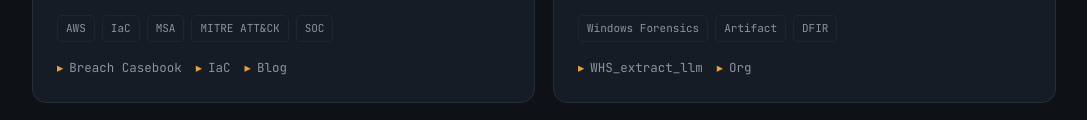
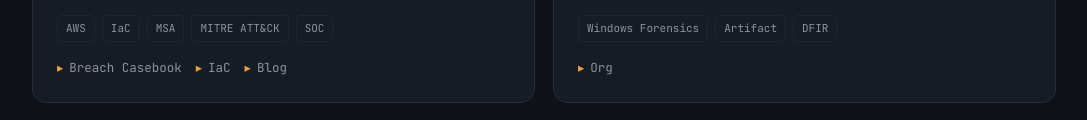
Before and after one commit to annseojin/annseojin.github.io, a plain HTML site: page index.html in a window 1280 px wide. Shown: the part 1724-1844 px from the top of the page, without its empty margins (96-1183 px from the left). Drawn offline with Linux system fonts and the light colour scheme; a web font is replaced by a local one.

Commit message:
Update index.html

```diff
--- a/index.html
+++ b/index.html
@@ -348,7 +348,6 @@
           <span class="t">Windows Forensics</span><span class="t">Artifact</span><span class="t">DFIR</span>
         </div>
         <div class="links">
-          <a href="https://github.com/forensicbread/WHS_extract_llm" target="_blank" rel="noopener"><span class="ic">▸</span> WHS_extract_llm</a>
           <a href="https://github.com/forensicbread" target="_blank" rel="noopener"><span class="ic">▸</span> Org</a>
         </div>
       </article>
```
